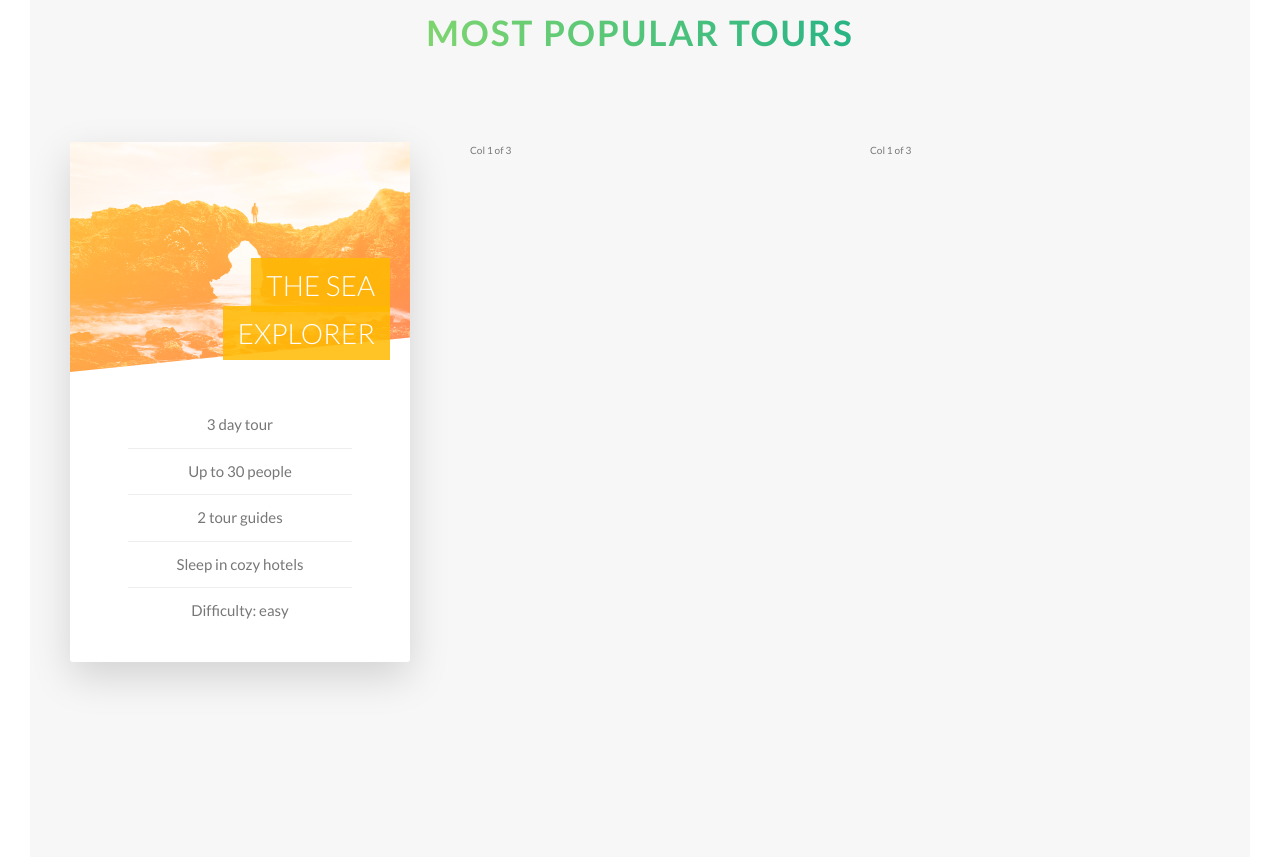
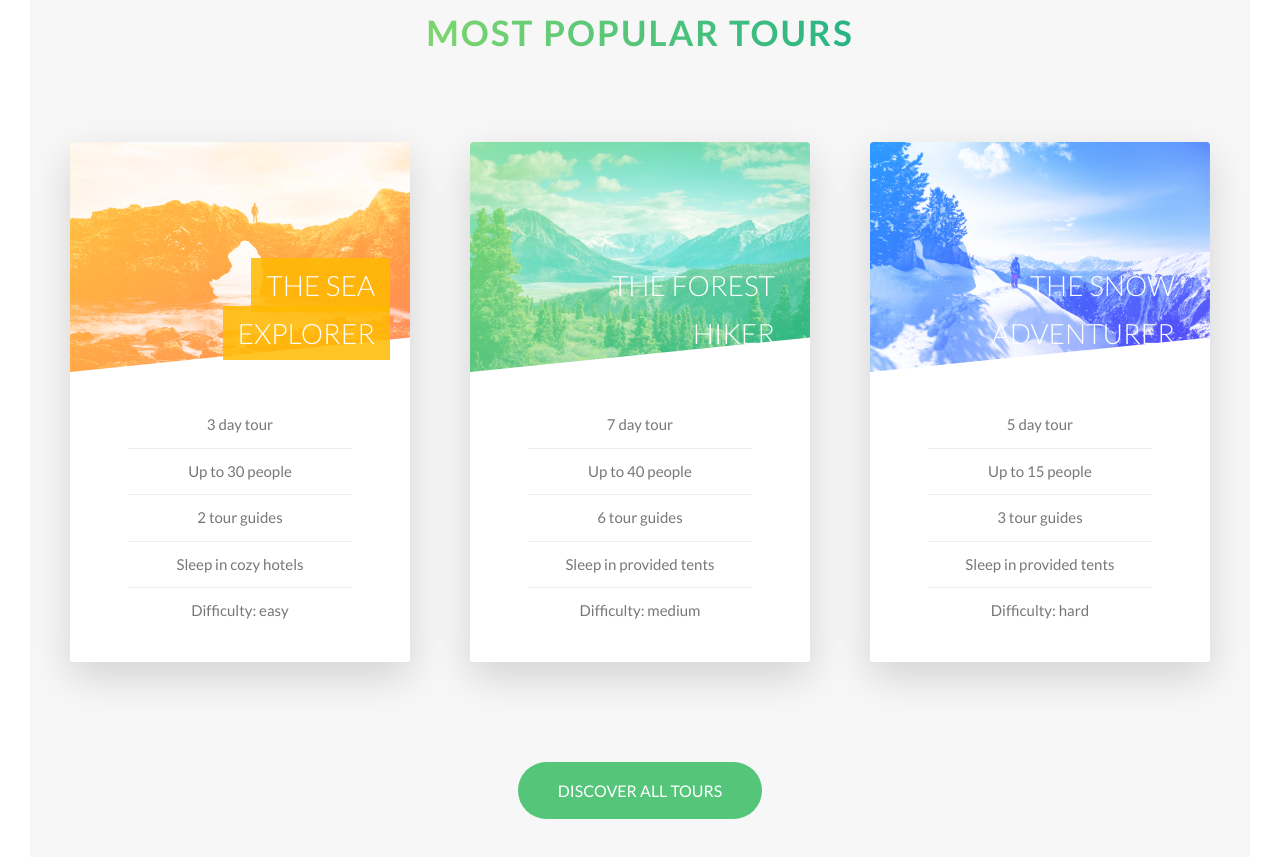
Before and after one commit to crypto-jones/Advanced-CSS-SASS, a website: page Natours/starter/index.html in a window 1280 px wide. Shown: the part 2331-3188 px from the top of the page. Drawn offline with Linux system fonts and the light colour scheme.

Commit message:
Finish Tours section

```diff
--- a/Natours/starter/index.html
+++ b/Natours/starter/index.html
@@ -170,16 +170,84 @@
                 </div>
               </div>
               <div class="card__side card__side--back card__side--back-1">
-                BACK
+                <div class="card__cta">
+                  <div class="card__price-box">
+                    <p class="card__price-only">Only</p>
+                    <p class="card__price-value">$297</p>
+                  </div>
+                  <a href="#" class="btn btn--white">Book now!</a>
+                </div>
               </div>
             </div>
           </div>
           <div class="col-1-of-3">
-            Col 1 of 3
+            <div class="card">
+              <div class="card__side card__side--front">
+                <div class="card__picture card__picture--2">
+                  &nbsp;
+                </div>
+                <h4 class="card__heading">
+                  <span class="card__heading-span card__heading-span--2">
+                    The Forest Hiker
+                  </span>
+                </h4>
+                <div class="card__details">
+                  <ul>
+                    <li>7 day tour</li>
+                    <li>Up to 40 people</li>
+                    <li>6 tour guides</li>
+                    <li>Sleep in provided tents</li>
+                    <li>Difficulty: medium</li>
+                  </ul>
+                </div>
+              </div>
+              <div class="card__side card__side--back card__side--back-2">
+                <div class="card__cta">
+                  <div class="card__price-box">
+                    <p class="card__price-only">Only</p>
+                    <p class="card__price-value">$497</p>
+                  </div>
+                  <a href="#" class="btn btn--white">Book now!</a>
+                </div>
+              </div>
+            </div>
           </div>
           <div class="col-1-of-3">
-            Col 1 of 3
+            <div class="card">
+              <div class="card__side card__side--front">
+                <div class="card__picture card__picture--3">
+                  &nbsp;
+                </div>
+                <h4 class="card__heading">
+                  <span class="card__heading-span card__heading-span--3">
+                    The Snow Adventurer
+                  </span>
+                </h4>
+                <div class="card__details">
+                  <ul>
+                    <li>5 day tour</li>
+                    <li>Up to 15 people</li>
+                    <li>3 tour guides</li>
+                    <li>Sleep in provided tents</li>
+                    <li>Difficulty: hard</li>
+                  </ul>
+                </div>
+              </div>
+              <div class="card__side card__side--back card__side--back-3">
+                <div class="card__cta">
+                  <div class="card__price-box">
+                    <p class="card__price-only">Only</p>
+                    <p class="card__price-value">$897</p>
+                  </div>
+                  <a href="#" class="btn btn--white">Book now!</a>
+                </div>
+              </div>
+            </div>
           </div>
+        </div>
+
+        <div class="u-center-text u-margin-top-huge">
+          <a href="#" class="btn btn--green">Discover all tours</a>
         </div>
       </section>
     </main>
--- a/Natours/starter/sass/base/_utilities.scss
+++ b/Natours/starter/sass/base/_utilities.scss
@@ -13,3 +13,11 @@
 .u-margin-bottom-small {
   margin-bottom: 1.5rem;
 }
+
+.u-margin-top-big {
+  margin-top: 8rem;
+}
+
+.u-margin-top-huge {
+  margin-top: 10rem;
+}
--- a/Natours/starter/sass/components/_button.scss
+++ b/Natours/starter/sass/components/_button.scss
@@ -31,7 +31,16 @@
     color: $color-grey-dark;
 
     &::after {
-      background-color: #fff;
+      background-color: $color-white;
+    }
+  }
+
+  &--green {
+    background-color: $color-primary;
+    color: $color-white;
+
+    &::after {
+      background-color: $color-primary;
     }
   }
 
--- a/Natours/starter/sass/components/_card.scss
+++ b/Natours/starter/sass/components/_card.scss
@@ -22,7 +22,6 @@
     }
 
     &--back {
-      background-color: green;
       transform: rotateY(180deg);
 
       &-1 {
@@ -30,6 +29,22 @@
           to right bottom,
           $color-secondary-light,
           $color-secondary-dark
+        );
+      }
+
+      &-2 {
+        background-image: linear-gradient(
+          to right bottom,
+          $color-primary-light,
+          $color-primary-dark
+        );
+      }
+
+      &-3 {
+        background-image: linear-gradient(
+          to right bottom,
+          $color-tertiary-light,
+          $color-tertiary-dark
         );
       }
     }
@@ -50,6 +65,8 @@
     background-blend-mode: screen;
     -webkit-clip-path: polygon(0 0, 100% 0, 100% 85%, 0 100%);
     clip-path: polygon(0 0, 100% 0, 100% 85%, 0 100%);
+    border-top-left-radius: 3px;
+    border-top-right-radius: 3px;
 
     &--1 {
       background-image: linear-gradient(
@@ -60,10 +77,20 @@
         url(../img/nat-5.jpg);
     }
     &--2 {
-      background-image: url(../img/nat-5.jpg);
+      background-image: linear-gradient(
+          to right bottom,
+          $color-primary-light,
+          $color-primary-dark
+        ),
+        url(../img/nat-6.jpg);
     }
     &--3 {
-      background-image: url(../img/nat-5.jpg);
+      background-image: linear-gradient(
+          to right bottom,
+          $color-tertiary-light,
+          $color-tertiary-dark
+        ),
+        url(../img/nat-7.jpg);
     }
   }
 
@@ -112,4 +139,29 @@
       }
     }
   }
+
+  &__cta {
+    position: absolute;
+    top: 50%;
+    left: 50%;
+    transform: translate(-50%, -50%);
+    width: 90%;
+    text-align: center;
+  }
+
+  &__price-box {
+    text-align: center;
+    margin-bottom: 8rem;
+    color: $color-white;
+  }
+
+  &__price-only {
+    font-size: 1.4rem;
+    text-transform: uppercase;
+  }
+
+  &__price-value {
+    font-size: 6rem;
+    font-weight: 100;
+  }
 }
--- a/Natours/starter/sass/pages/_home.scss
+++ b/Natours/starter/sass/pages/_home.scss
@@ -24,6 +24,6 @@
 
 .section-tours {
   background-color: $color-grey-light-1;
-  padding: 25rem 0 50rem 0;
+  padding: 25rem 0 15rem 0;
   margin-top: -10rem;
 }
```
Also changed, not shown: Natours/starter/css/style.css.
